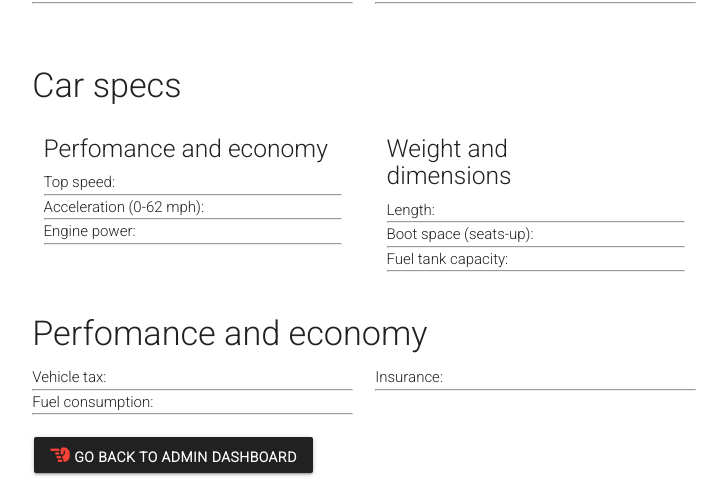
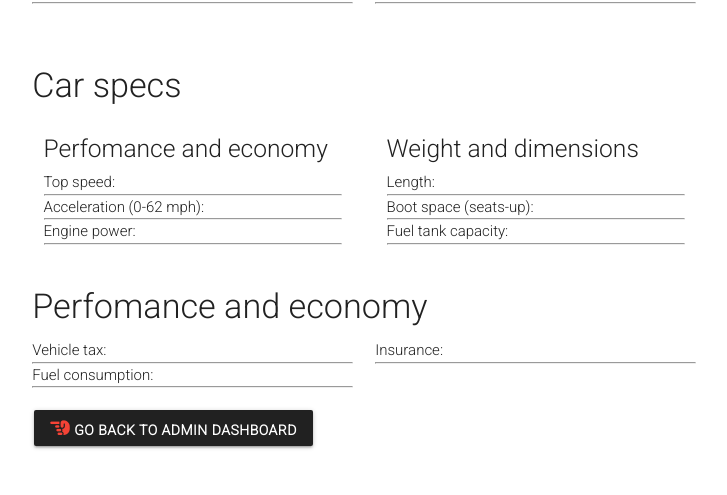
Before and after one commit to ashur-k/CI-MS3-Car-Showroom, a Flask app: template admin/templates/view_car.html in a window 1280 px wide. Shown: the part 1583-2078 px from the top of the page, without its empty margins (426-1153 px from the left). After the commit the page ends 2032 px from the top, so only its background shows below. Run offline with Flask 2, Linux system fonts and the light colour scheme; the template is opened without the code that fills it, so the values that code supplies are empty; some libraries are stand-ins or nearby versions.

Commit message:
view car details car specs column html corrected

```diff
--- a/admin/templates/view_car.html
+++ b/admin/templates/view_car.html
@@ -118,7 +118,7 @@
         </div>
 
         <div class="col s6">
-        <div class="col s6"><h5>Weight and dimensions</h5></div>
+        <div class="col s12"><h5>Weight and dimensions</h5></div>
             <div class="col s12"><p>Length:</p><strong><p> {{ car_info.length }}</p></strong><hr></div>
             <div class="col s12"><p>Boot space (seats-up):</p><strong><p> {{ car_info.boot_space }}</p></strong><hr></div>
             <div class="col s12"><p>Fuel tank capacity: </p><strong><p>{{ car_info.fuel_tank_capacity }}</p></strong><hr></div>
```
